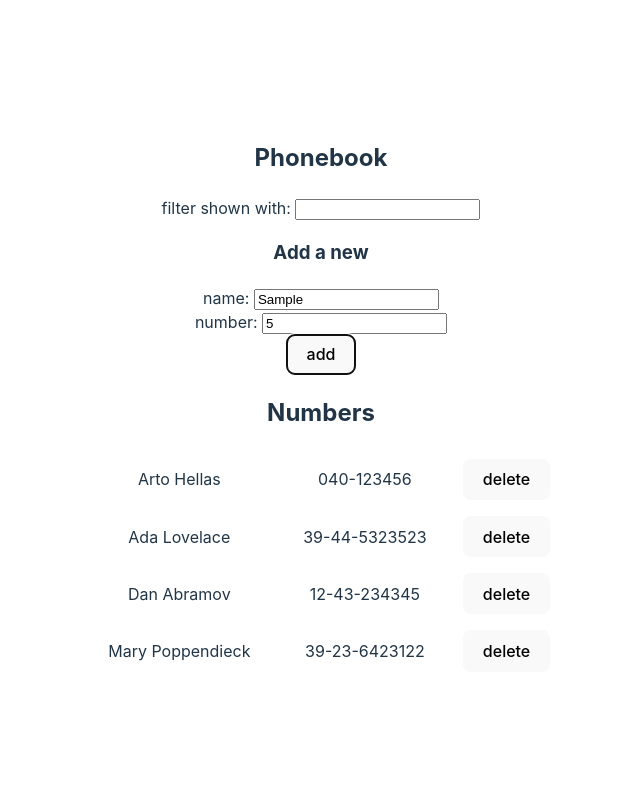
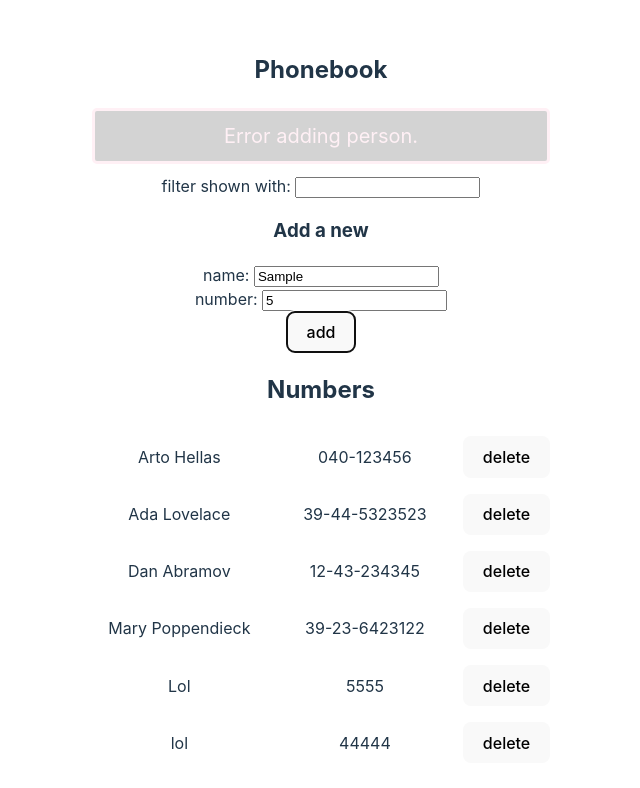
Before and after one commit to wunder-frau/full-stack-open, a React (Vite) app in the folder part2/phonebook/: page / in a window 1280 px wide. Both pictures are taken after typing "Sample", "5" into the empty fields and a click on the button "add". Shown: the top 788 px of the page, without its empty margins (319-959 px from the left). Built offline with nearby package versions, Linux system fonts and the light colour scheme; no server answers; data requests are answered from the project's data file.

Commit message:
add Error component

```diff
--- a/part2/phonebook/db.json
+++ b/part2/phonebook/db.json
@@ -19,6 +19,16 @@
       "name": "Mary Poppendieck",
       "number": "39-23-6423122",
       "id": "4"
+    },
+    {
+      "name": "Lol",
+      "number": "5555",
+      "id": "7a79"
+    },
+    {
+      "id": "6ef9",
+      "name": "lol",
+      "number": "44444"
     }
   ]
 }
--- a/part2/phonebook/src/App.css
+++ b/part2/phonebook/src/App.css
@@ -67,3 +67,13 @@ button {
   grid-column: 3;
   justify-self: start;
 }
+
+.error {
+  color: lavenderblush;
+  background: lightgrey;
+  font-size: 20px;
+  border-style: solid;
+  border-radius: 5px;
+  padding: 10px;
+  margin-bottom: 10px;
+}
--- a/part2/phonebook/src/App.jsx
+++ b/part2/phonebook/src/App.jsx
@@ -4,12 +4,20 @@ import InputField from './InputField.jsx'
 import PersonForm from './PersonForm.jsx'
 import Persons from './Persons.jsx'
 import personsService from './personsService.jsx'
-
+import Error from './Error.jsx'
 function App() {
   const [persons, setPersons] = useState([])
   const [newName, setNewName] = useState('')
   const [newNumber, setNewNumber] = useState('')
   const [inputFilter, setInputFilter] = useState('')
+  const [errorMessage, setErrorMessage] = useState(null)
+
+  const handleError = (message) => {
+    setErrorMessage(message);
+    setTimeout(() => {
+      setErrorMessage(null);
+    }, 5000);
+  };
 
   useEffect(() => {
     personsService
@@ -18,7 +26,7 @@ function App() {
         setPersons(response)
       })
       .catch(error => {
-        console.error('Error fetching persons:', error);
+        handleError('Error fetching persons');
       });
   }, [])
 
@@ -30,20 +38,21 @@ function App() {
         setPersons(persons.filter(p => p.id !== person.id))
       })
       .catch(error => {
-        console.error('Error deleting person:', error);
+        setErrorMessage('Error deleting person:');
       });
     }
   }
 
   const handleFilterInput =(e)=> {
     setInputFilter(e.target.value)
+    handleError(`Not found.`);
   }
 
   const handleNameInput =(e)=> {
     if (/^[a-zA-Z\s]*$/.test(e.target.value)) {
       setNewName(e.target.value);
     } else {
-      console.log('Invalid input, only alphabetical characters and spaces are allowed.');
+     handleError('Invalid input, only alphabetical characters and spaces are allowed.');
     }
   }
 
@@ -58,9 +67,10 @@ function App() {
         setPersons([...persons, response])
         setNewName("")
         setNewNumber("")
+        handleError('Person is added.');
     })
     .catch(error => {
-      console.error('Error adding person:', error);
+      handleError('Error adding person.');
     });
   }
 
@@ -71,9 +81,10 @@ function App() {
         setPersons(persons.map(p => p.id === person.id ? response : p))
         setNewName("")
         setNewNumber("")
+        handleError('Number is updated.');
     })
     .catch(error => {
-      console.error('Error updating person:', error);
+      handleError('Error updating person.');
     });
   }
 
@@ -96,6 +107,7 @@ function App() {
   return (
     <div>
       <h2>Phonebook</h2>
+      <Error message={errorMessage} />
       <InputField
         type="text"
         label='filter shown with'
--- /dev/null
+++ b/part2/phonebook/src/Error.jsx
@@ -0,0 +1,13 @@
+const Error = ({ message }) => {
+    if (message === null) {
+      return null
+    }
+
+    return (
+      <div className='error'>
+        {message}
+      </div>
+    )
+  }
+
+  export default Error;
```
